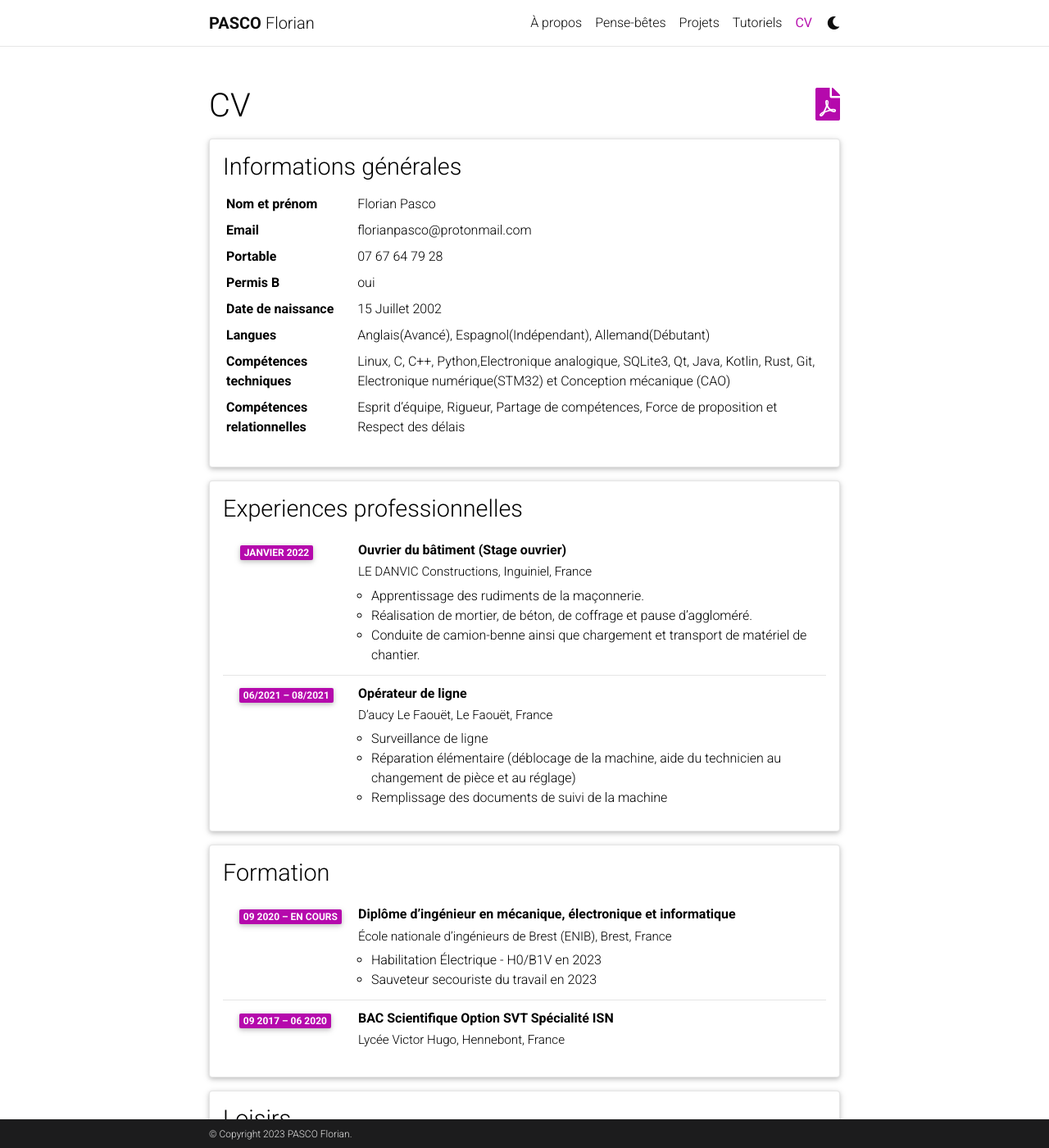
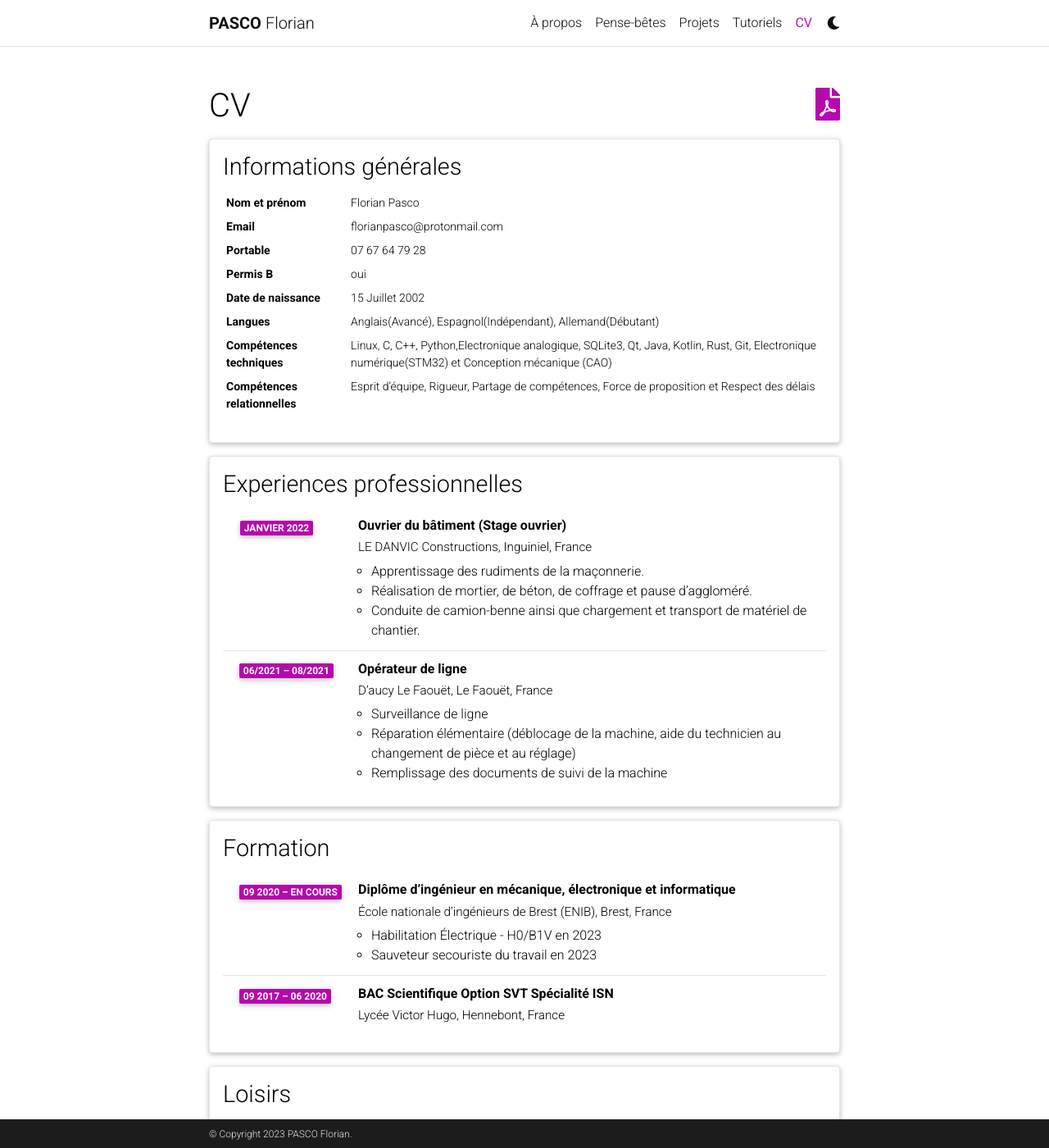
Before and after one commit to mpek29/mpek29.github.io, a Jekyll site: the page built from _pages/cv.md, in a window 1280 px wide and 1400 px high. Shown: the whole window at 82% size. Built offline with Jekyll 4.4.1, drawn with Linux system fonts in a browser that asks for light colours; comment, search, counter and statistics services are not loaded; a style sheet for code colours, icons or effects is not loaded.

```diff
--- a/_sass/_base.scss
+++ b/_sass/_base.scss
@@ -131,9 +131,6 @@
   overflow: hidden;
   padding: 10px 5px;
   word-break: normal;
-}
-table td {
- font-size:1rem
 }
 a,
 table.table a {
```
